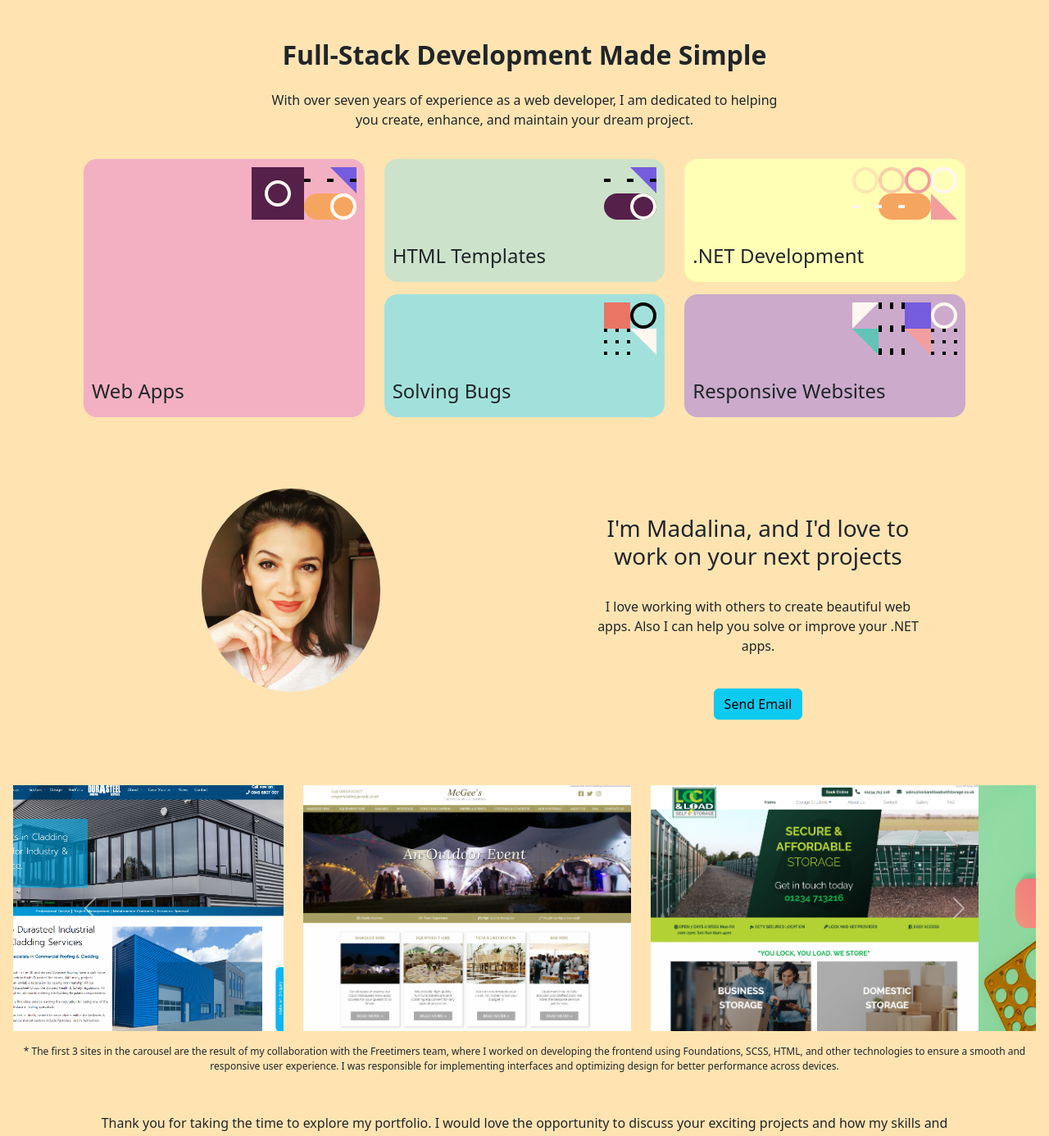
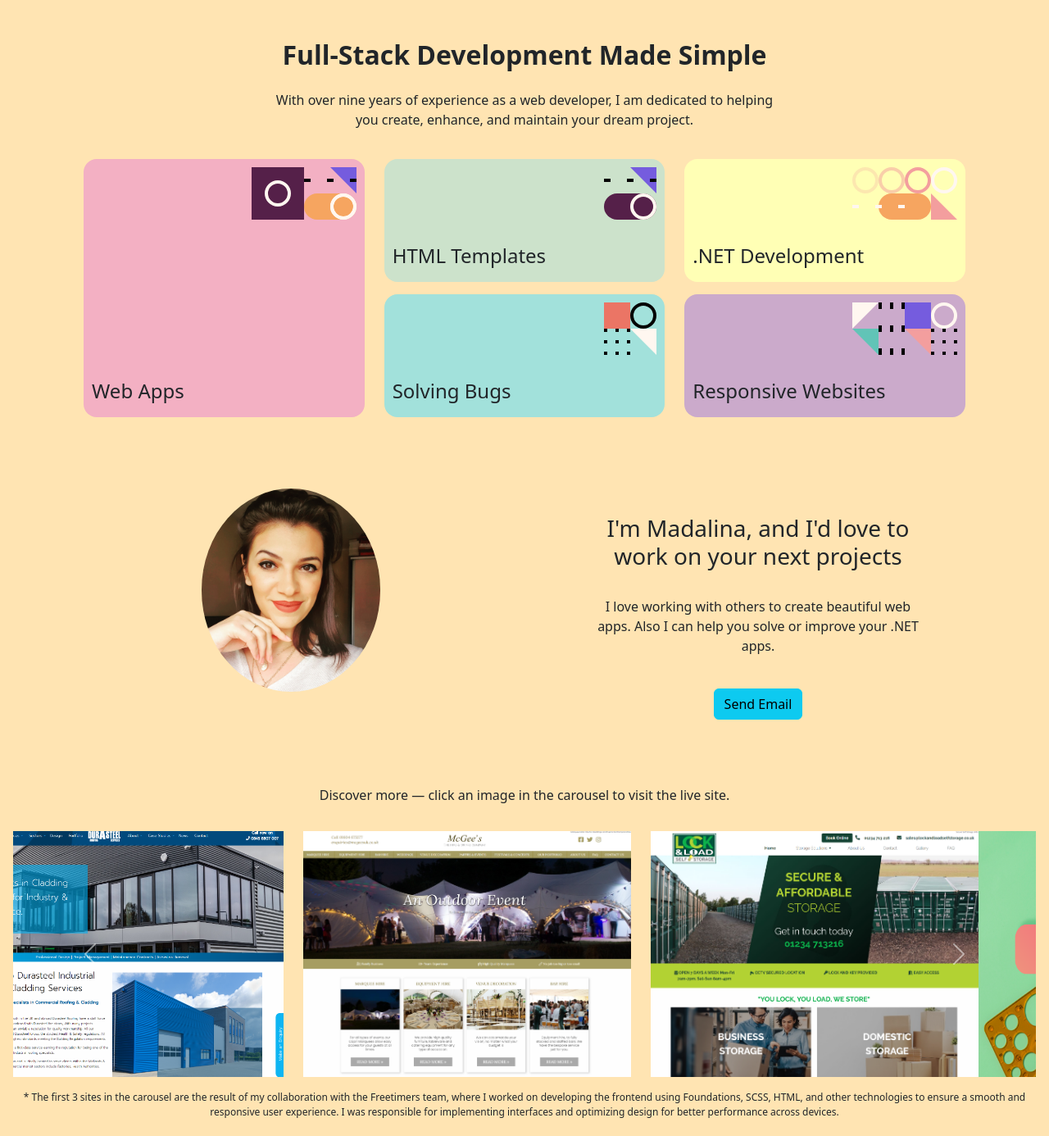
Before and after one commit to MadalinaBuu/portfolio, an Angular app: page / in a window 1280 px wide. Shown: the top 1386 px of the page at 82% size. Built offline with nearby package versions, Linux system fonts and the light colour scheme.

Commit message:
changed years of experience and text above the carousel

```diff
--- a/src/app/app.component.html
+++ b/src/app/app.component.html
@@ -1,7 +1,7 @@
 <div class="container">
   <div class="title-section">
     <h2>Full-Stack Development Made Simple</h2>
-    <p>With over seven years of experience as a web developer, I am dedicated to helping you create, enhance, and
+    <p>With over nine years of experience as a web developer, I am dedicated to helping you create, enhance, and
       maintain your dream project.</p>
   </div>
   <div class="skills-section">
--- a/src/app/carousel/carousel.component.html
+++ b/src/app/carousel/carousel.component.html
@@ -1,3 +1,5 @@
+<div class="carousel-detail">Discover more — click an image in the carousel to visit the live site.</div>
+
 <div id="carouselExampleIndicators" class="carousel slide" data-bs-ride="carousel">
   <!-- Slide-uri -->
   <div class="carousel-inner">
--- a/src/app/carousel/carousel.component.scss
+++ b/src/app/carousel/carousel.component.scss
@@ -1,8 +1,13 @@
 .carousel-item img {
-    height: 300px;
-  }
+  height: 300px;
+}
 
-.carousel-explanation{
+.carousel-detail {
+  padding: 0 0 2rem 0;
+  text-align: center;
+}
+
+.carousel-explanation {
   padding-top: 1rem;
   font-size: 12px;
   text-align: center;
```
